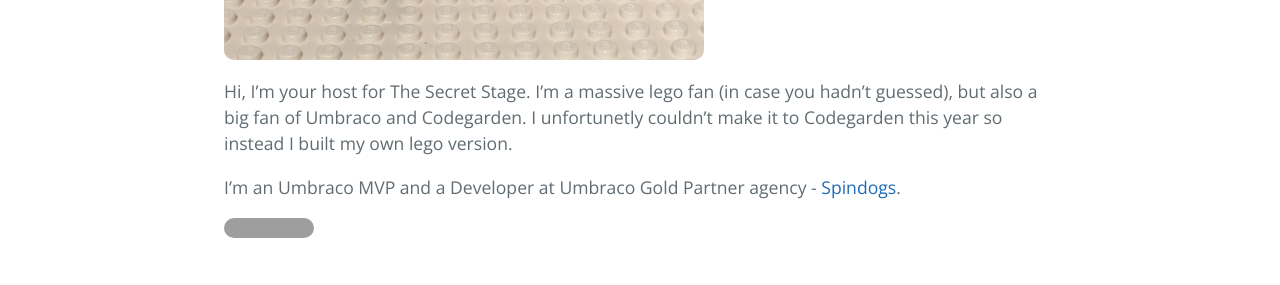
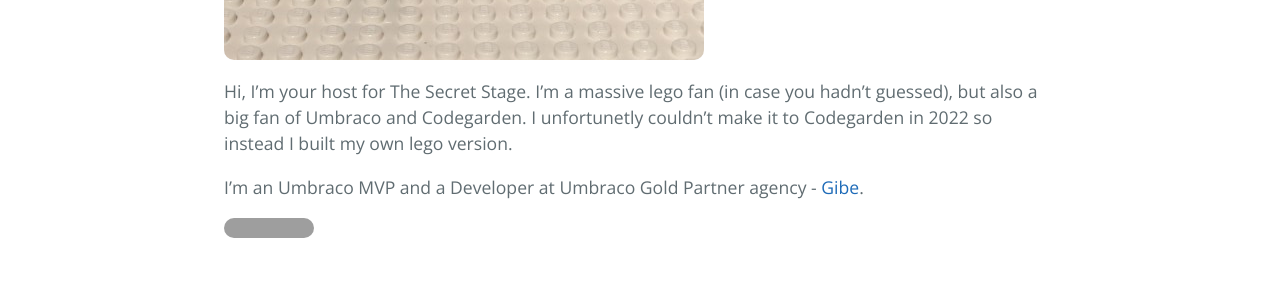
Before and after one commit to OwainWilliams/OwainWilliams.github.io, a Jekyll site: the page built from _posts/2022-06-16-owainWilliams.md, in a window 1280 px wide. Shown: the part 905-1190 px from the top of the page. Built offline with Jekyll 4.4.1, drawn with Linux system fonts in a browser that asks for light colours; grey boxes are pictures that could not be loaded.

Commit message:
Update 2022-06-16-owainWilliams.md

```diff
--- a/_posts/2022-06-16-owainWilliams.md
+++ b/_posts/2022-06-16-owainWilliams.md
@@ -3,14 +3,14 @@ layout: post
 title:  "Owain Williams"
 tag: attendee
 image: /uploads/album/owainWilliams.jpg
-twitter: scottishcoder
+twitter: owaincodes
 
 ---
 
 ![]({{page.image}})
 
-Hi, I'm your host for The Secret Stage. I'm a massive lego fan (in case you hadn't guessed), but also a big fan of Umbraco and Codegarden. I unfortunetly couldn't make it to Codegarden this year so instead I built my own lego version.
+Hi, I'm your host for The Secret Stage. I'm a massive lego fan (in case you hadn't guessed), but also a big fan of Umbraco and Codegarden. I unfortunetly couldn't make it to Codegarden in 2022 so instead I built my own lego version.
 
-I'm an Umbraco MVP and a Developer at Umbraco Gold Partner agency - [Spindogs](https://spindogs.com).
+I'm an Umbraco MVP and a Developer at Umbraco Gold Partner agency - [Gibe](https://gibe.digital/about/).
 
 [![Twitter URL](https://img.shields.io/twitter/url/https/twitter.com/{{page.twitter}}.svg?style=social&label=Follow%20%40{{page.twitter}})](https://twitter.com/{{page.twitter}})
```
